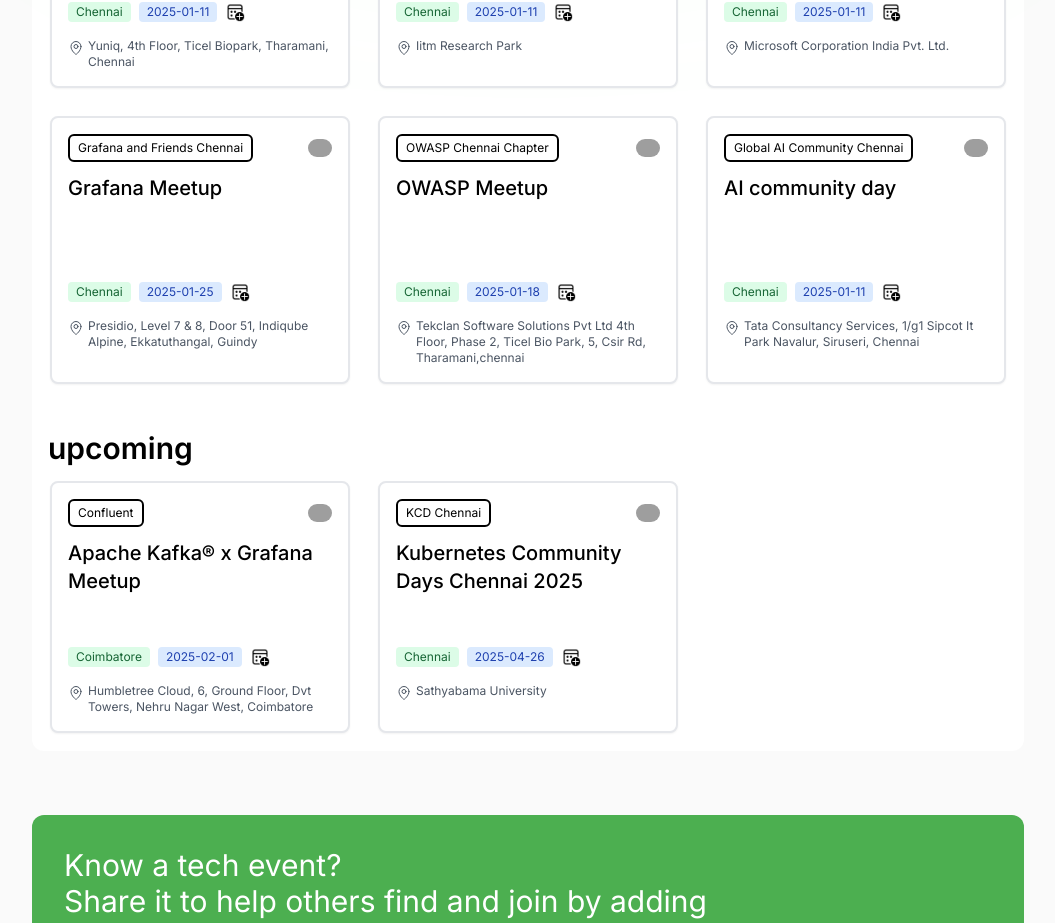
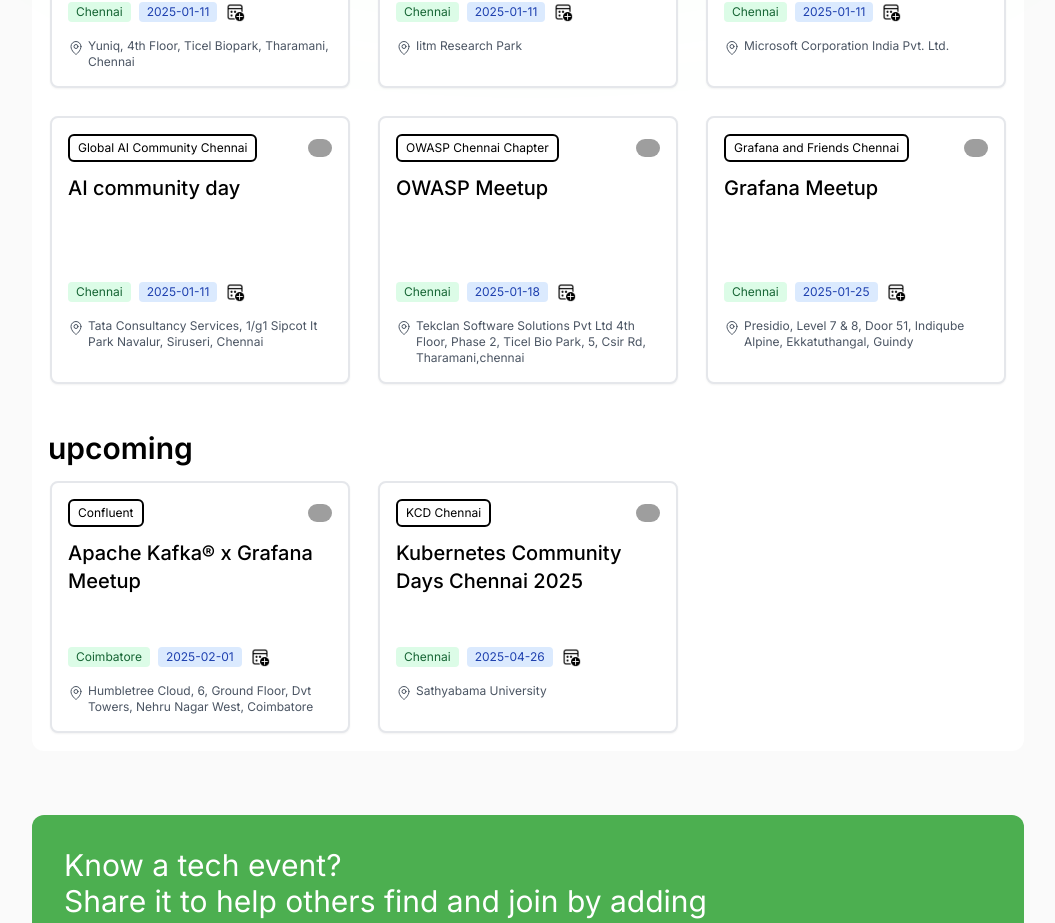
Before and after one commit to vignesh-murugan-dev/Communities, a Next.js app: page / in a window 1280 px wide. Shown: the part 916-1839 px from the top of the page, without its empty margins (112-1167 px from the left). Built offline with nearby package versions, Linux system fonts and the light colour scheme; no server answers; grey boxes are pictures that could not be loaded.

Commit message:
fix: added sort function to sort events in ascending order

```diff
--- a/src/components/pages/home/events.tsx
+++ b/src/components/pages/home/events.tsx
@@ -31,13 +31,19 @@ const Events = () => {
   const [monthlyCardHeight, setMonthlyCardHeight] = useState<number>(0);
   const [upcomingCardHeight, setUpcomingCardHeight] = useState<number>(0);
 
-  const monthlyEvents = events.filter((event) => {
+  const monthlyEvents = events
+    .filter((event) => {
       const currentDate = new Date();
       const eventDate = new Date(event.eventDate);
       return eventDate.getMonth() === currentDate.getMonth();
-  });
+    })
+    .sort(
+      (currentEvent, nextEvent) =>
+        new Date(currentEvent.eventDate).getDate() - new Date(nextEvent.eventDate).getDate()
+    );
 
-  const upcomingEvents = events.filter((event) => {
+  const upcomingEvents = events
+    .filter((event) => {
       const eventDate = new Date(event.eventDate);
       const currentDate = new Date();
       const eventYear = eventDate.getFullYear();
@@ -45,7 +51,11 @@ const Events = () => {
       const eventMonth = eventDate.getMonth();
       const currentMonth = currentDate.getMonth();
       return (eventYear === currentYear && eventMonth > currentMonth) || eventYear > currentYear;
-  });
+    })
+    .sort(
+      (currentEvent, nextEvent) =>
+        new Date(currentEvent.eventDate).getDate() - new Date(nextEvent.eventDate).getDate()
+    );
 
   const calculateMaxHeight = (events: Event[]) => {
     if (events.length === 0) return 100;
```
Lines whose indentation alone changed are shown as unchanged.
